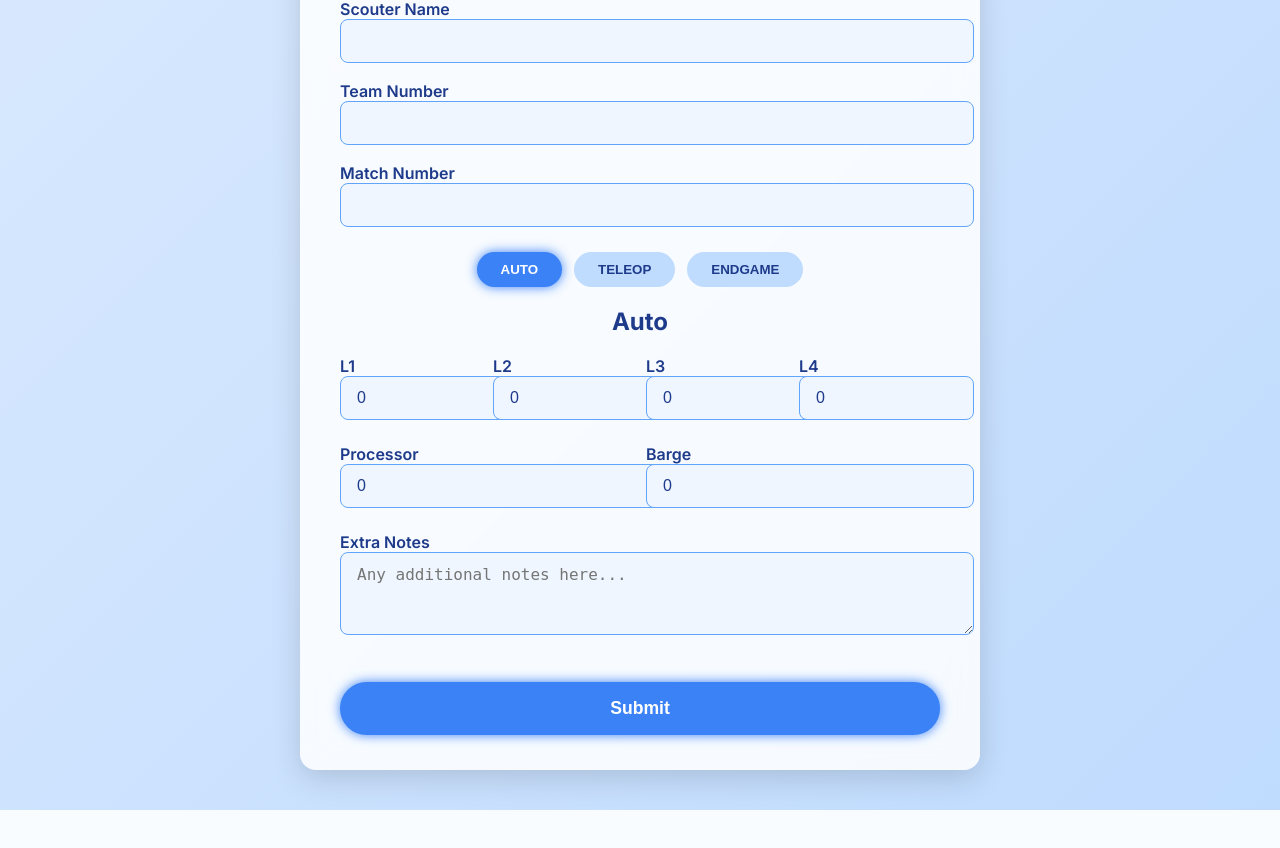
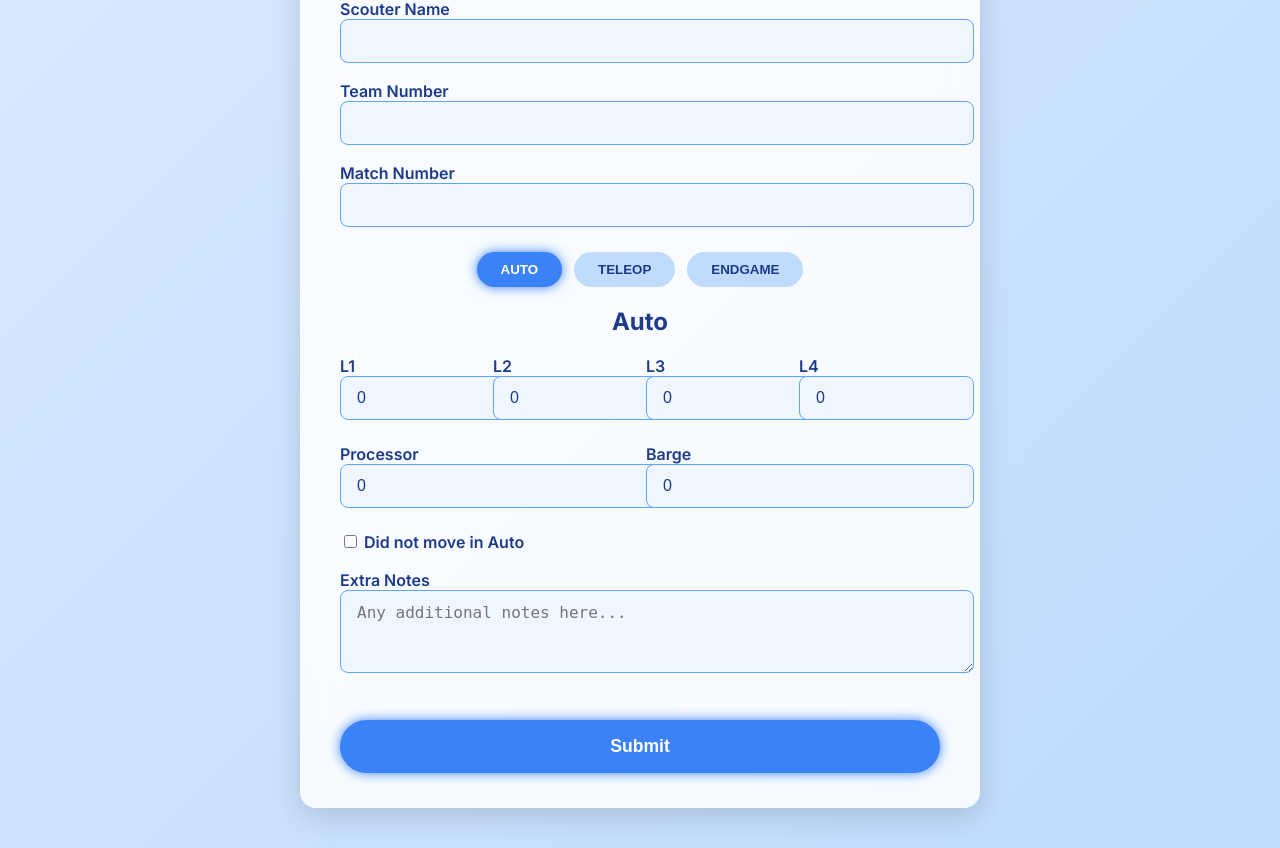
Before and after one commit to SudayKukreja/astraea-scouting-app, a Flask app: page / in a window 1280 px wide. Shown: the part 317-1165 px from the top of the page. Before the commit the page ends 1127 px from the top, so only its background shows below. Run offline with Flask 3, Linux system fonts and the light colour scheme.

Commit message:
added in no moving checkboxes

```diff
--- a/app.py
+++ b/app.py
@@ -61,29 +61,32 @@ def form():
 def submit():
     data = request.json
 
-    # --- Extract base data ---
     name = data.get('name', '')
     team = str(data.get('team', ''))
     match_number = data.get('match_number', '')
     submitted_time = datetime.now().strftime('%Y-%m-%d %H:%M:%S')
 
-    # --- Extract nested info safely ---
     auto = data.get('auto', {})
     teleop = data.get('teleop', {})
     endgame = data.get('endgame', {})
     notes = data.get('notes', '')
 
-    # --- Create summary strings ---
+    # New: get no_move flags, default False
+    auto_no_move = auto.get('no_move', False)
+    teleop_no_move = teleop.get('no_move', False)
+
+    # Append no_move info to summaries for clarity
     auto_summary = (
         f"L1:{auto.get('l1', 0)}, L2:{auto.get('l2', 0)}, L3:{auto.get('l3', 0)}, "
-        f"L4:{auto.get('l4', 0)}, P:{auto.get('processor', 0)}, B:{auto.get('barge', 0)}"
+        f"L4:{auto.get('l4', 0)}, P:{auto.get('processor', 0)}, B:{auto.get('barge', 0)}, "
+        f"No Move:{'Yes' if auto_no_move else 'No'}"
     )
     teleop_summary = (
         f"L1:{teleop.get('l1', 0)}, L2:{teleop.get('l2', 0)}, L3:{teleop.get('l3', 0)}, "
-        f"L4:{teleop.get('l4', 0)}, P:{teleop.get('processor', 0)}, B:{teleop.get('barge', 0)}"
+        f"L4:{teleop.get('l4', 0)}, P:{teleop.get('processor', 0)}, B:{teleop.get('barge', 0)}, "
+        f"No Move:{'Yes' if teleop_no_move else 'No'}"
     )
 
-    # --- Handle endgame summary robustly ---
     endgame_action = endgame.get('action', '').strip().lower()
     if endgame_action == 'climb':
         climb_depth = endgame.get('climb_depth', '').strip()
@@ -93,10 +96,11 @@ def submit():
             endgame_summary = "Climb"
     elif endgame_action == 'park':
         endgame_summary = "Park"
+    elif endgame_action == 'did not park/climb':
+        endgame_summary = "Did Not Park/Climb"
     else:
         endgame_summary = "None"
 
-    # --- Compose the data row to insert ---
     data_row = [
         name,
         team,
@@ -110,40 +114,31 @@ def submit():
         notes
     ]
 
-    # --- Clear and rebuild the entire sheet with proper formatting ---
     result = sheet.values().get(spreadsheetId=SPREADSHEET_ID, range='Sheet2!A1:Z1000').execute()
     all_values = result.get('values', [])
 
-    # Group all data by team
     teams_data = {}
     for i, row in enumerate(all_values):
         if len(row) > 0:
             if row[0].startswith('Team '):
-                # This is a team header, skip it
                 continue
             elif row[0] == 'Scouter Name':
-                # This is a column header, skip it
                 continue
             elif row[0] == '':
-                # Empty row, skip it
                 continue
             else:
-                # This is data - extract team number from second column
                 if len(row) > 1:
                     team_num = str(row[1])
                     if team_num not in teams_data:
                         teams_data[team_num] = []
                     teams_data[team_num].append(row)
 
-    # Add the new data
     if team not in teams_data:
         teams_data[team] = []
     teams_data[team].append(data_row)
 
-    # Clear the sheet
     sheet.values().clear(spreadsheetId=SPREADSHEET_ID, range='Sheet2!A1:Z1000').execute()
 
-    # Rebuild with proper formatting
     new_values = []
     format_requests = []
     current_row = 0
@@ -151,16 +146,13 @@ def submit():
     for team_num in sorted(teams_data.keys(), key=int):
         team_name = TEAM_NAMES.get(team_num, "Unknown Team")
 
-        # Add empty row (except for the first team)
         if current_row > 0:
             new_values.append([''] * 10)
             current_row += 1
 
-        # Add team header
         team_header = [f'Team {team_num}: {team_name}'] + [''] * 9
         new_values.append(team_header)
 
-        # Format team header as bold
         format_requests.append({
             "repeatCell": {
                 "range": {
@@ -174,7 +166,6 @@ def submit():
         })
         current_row += 1
 
-        # Add column headers
         column_headers = [
             "Scouter Name", "Team Number", "Match Number", "Submission Time",
             "Auto Summary", "Teleop Summary", "Offense Rating", "Defense Rating",
@@ -183,11 +174,9 @@ def submit():
         new_values.append(column_headers)
         current_row += 1
 
-        # Sort data by match number and add all data for this team (no spaces between data rows)
         sorted_data = sorted(teams_data[team_num], key=lambda x: int(x[2]) if len(x) > 2 and str(x[2]).isdigit() else 0)
         for data_entry in sorted_data:
             new_values.append(data_entry)
-            # Format data rows as non-bold
             format_requests.append({
                 "repeatCell": {
                     "range": {
@@ -201,7 +190,6 @@ def submit():
             })
             current_row += 1
 
-    # Write all data at once
     if new_values:
         sheet.values().update(
             spreadsheetId=SPREADSHEET_ID,
@@ -210,13 +198,12 @@ def submit():
             body={'values': new_values}
         ).execute()
 
-    # Add left alignment for Match Number column (column C)
     if new_values:
         format_requests.append({
             "repeatCell": {
                 "range": {
                     "sheetId": 0,
-                    "startColumnIndex": 2,  # Column C (0-indexed)
+                    "startColumnIndex": 2,
                     "endColumnIndex": 3,
                     "startRowIndex": 0,
                     "endRowIndex": len(new_values)
@@ -230,7 +217,6 @@ def submit():
             }
         })
 
-    # Apply formatting
     if format_requests:
         service.spreadsheets().batchUpdate(
             spreadsheetId=SPREADSHEET_ID,
--- a/static/script.js
+++ b/static/script.js
@@ -44,15 +44,16 @@ document.getElementById('scout-form').addEventListener('submit', async (e) => {
     match_number: Number(match),
     notes: notes,
     auto: {
-      l1: Number(document.getElementById('auto_ll1').value), // Fixed: changed ll1 to l1
+      l1: Number(document.getElementById('auto_ll1').value),
       l2: Number(document.getElementById('auto_l2').value),
       l3: Number(document.getElementById('auto_l3').value),
       l4: Number(document.getElementById('auto_l4').value),
       processor: Number(document.getElementById('auto_processor').value),
       barge: Number(document.getElementById('auto_barge').value),
+      no_move: document.getElementById('auto_no_move').checked  // NEW: checkbox for auto no move
     },
     teleop: {
-      l1: Number(document.getElementById('teleop_ll1').value), // Fixed: changed ll1 to l1
+      l1: Number(document.getElementById('teleop_ll1').value),
       l2: Number(document.getElementById('teleop_l2').value),
       l3: Number(document.getElementById('teleop_l3').value),
       l4: Number(document.getElementById('teleop_l4').value),
@@ -60,10 +61,11 @@ document.getElementById('scout-form').addEventListener('submit', async (e) => {
       barge: Number(document.getElementById('teleop_barge').value),
       offense_rating: Number(document.getElementById('offense_rating').value),
       defense_rating: Number(document.getElementById('defense_rating').value),
+      no_move: document.getElementById('teleop_no_move').checked  // NEW: checkbox for teleop no move
     },
     endgame: {
-      action: endgameVal, // Fixed: send the actual action value
-      climb_depth: endgameVal === 'climb' ? climbDepthSelect.value : '' // Fixed: send climb_depth when climbing
+      action: endgameVal,
+      climb_depth: endgameVal === 'climb' ? climbDepthSelect.value : ''
     }
   };
 
--- a/templates/index.html
+++ b/templates/index.html
@@ -43,6 +43,9 @@
           <label>Processor <input type="number" min="0" id="auto_processor" value="0" /></label>
           <label>Barge <input type="number" min="0" id="auto_barge" value="0" /></label>
         </div>
+        <div class="form-group">
+          <label><input type="checkbox" id="auto_no_move"> Did not move in Auto</label>
+        </div>
       </div>
 
       <div id="teleop" class="tab-content">
@@ -61,6 +64,9 @@
           <label>Offense Rating <input type="number" min="1" max="5" id="offense_rating" value="1" /></label>
           <label>Defense Rating <input type="number" min="1" max="5" id="defense_rating" value="1" /></label>
         </div>
+        <div class="form-group">
+          <label><input type="checkbox" id="teleop_no_move"> Stopped moving in Teleop</label>
+        </div>
       </div>
 
       <div id="endgame" class="tab-content">
@@ -70,7 +76,7 @@
           <option value="">Select</option>
           <option value="park">Park</option>
           <option value="climb">Climb</option>
-          <option value="none">None</option>
+          <option value="no_action">Did not Park/Climb</option>
         </select>
 
         <label id="climb_depth_label" class="hidden" for="climb_depth">Climb Depth</label>
```
Also changed, not shown: credentials.json (+2 -2 lines), static/style.css (+0 -9 lines).
